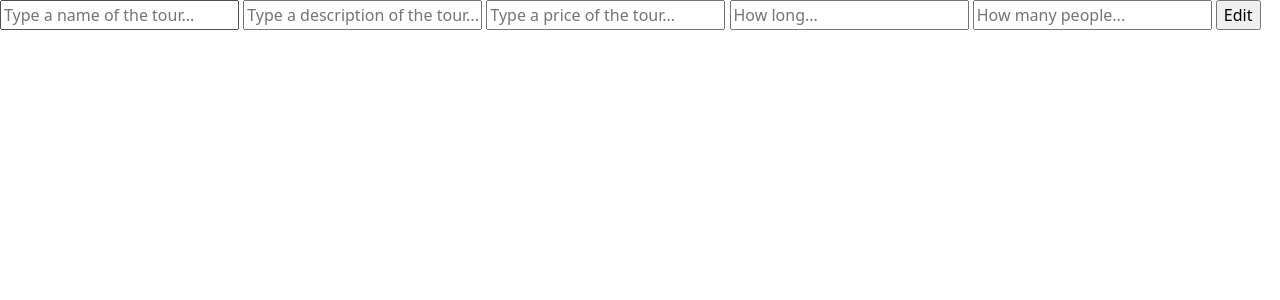
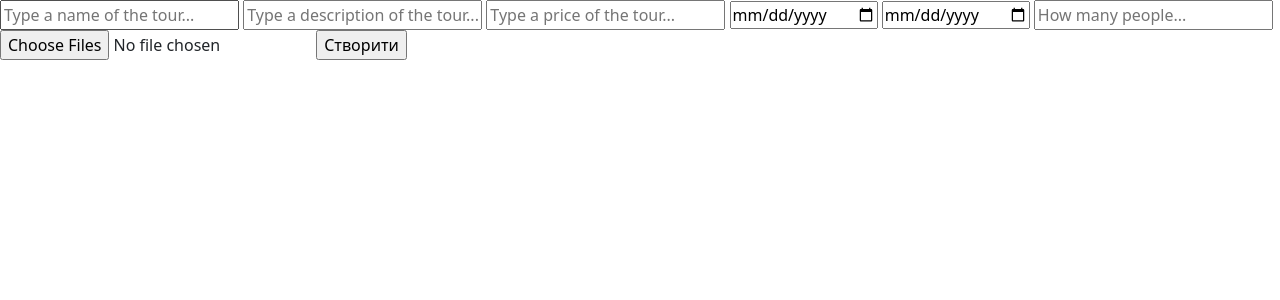
Before and after one commit to Merchi-py/project_1, a FastAPI app: page /add_tour in a window 1280 px wide. Shown: the top 300 px of the page. Run offline with FastAPI, Linux system fonts and the light colour scheme.

Commit message:
add(add_tour.html): added file add

```diff
--- a/templates/add_tour.html
+++ b/templates/add_tour.html
@@ -5,13 +5,16 @@
 
 {% block content %}
 
-<form>
+<form method="post" enctype="multipart/form-data">
     <input type="text" name="name" placeholder="Type a name of the tour...">
     <input type="text" name="description" placeholder="Type a description of the tour...">
-    <input type="password" name="price" placeholder="Type a price of the tour...">
-    <input type="password" name="time" placeholder="How long...">
+    <input type="number" name="price" placeholder="Type a price of the tour...">
+    <input type="date" name="from_time" placeholder="From...">
+    <input type="date" name="to_time" placeholder="To...">
     <input type="number" name="people" placeholder="How many people...">
-    <input type="submit" value="Edit">
+    <input type="file" name="files" multiple>
+
+    <input type="submit" value="Створити">
 </form>
 
 {% endblock %}
```
